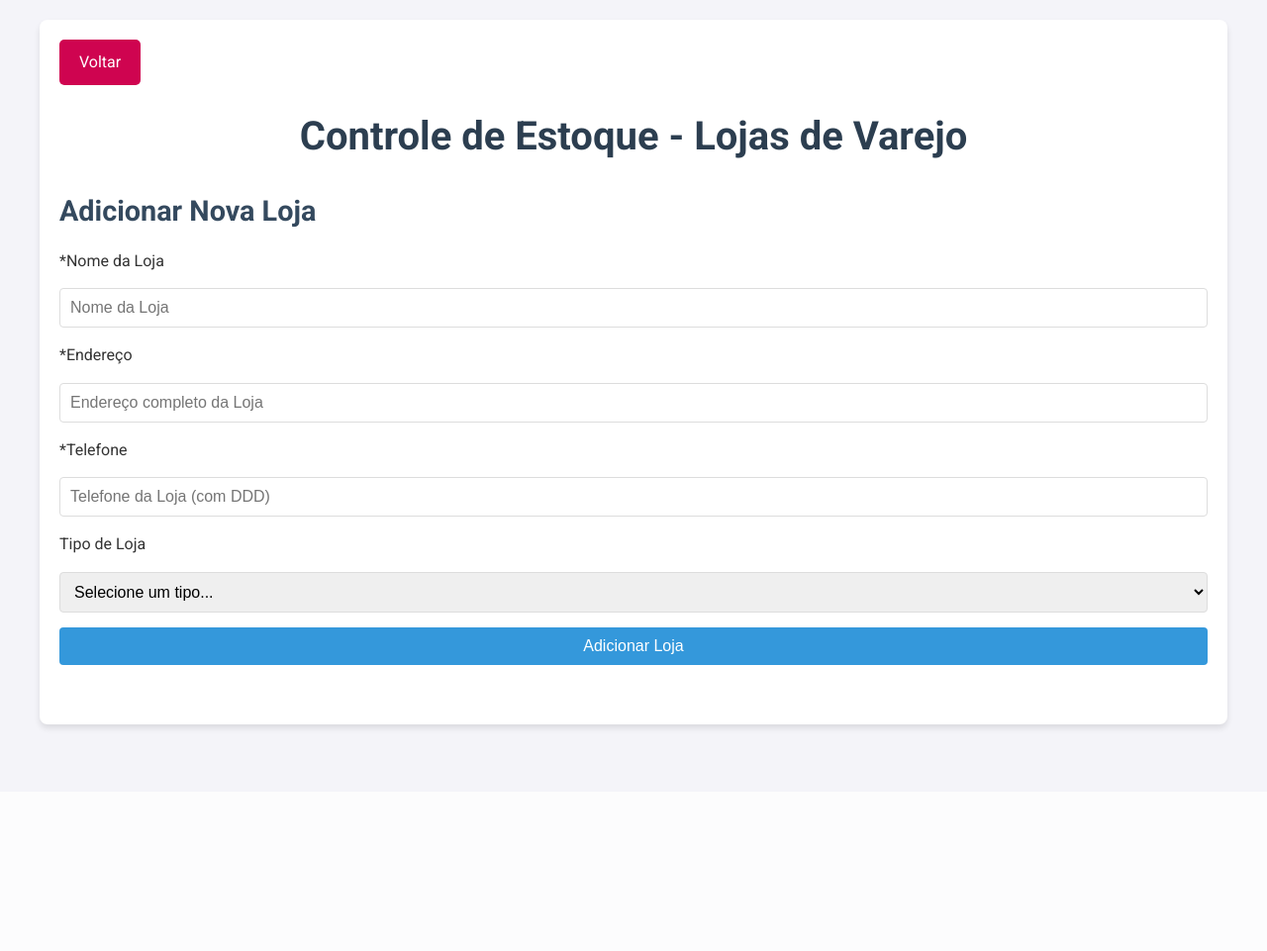
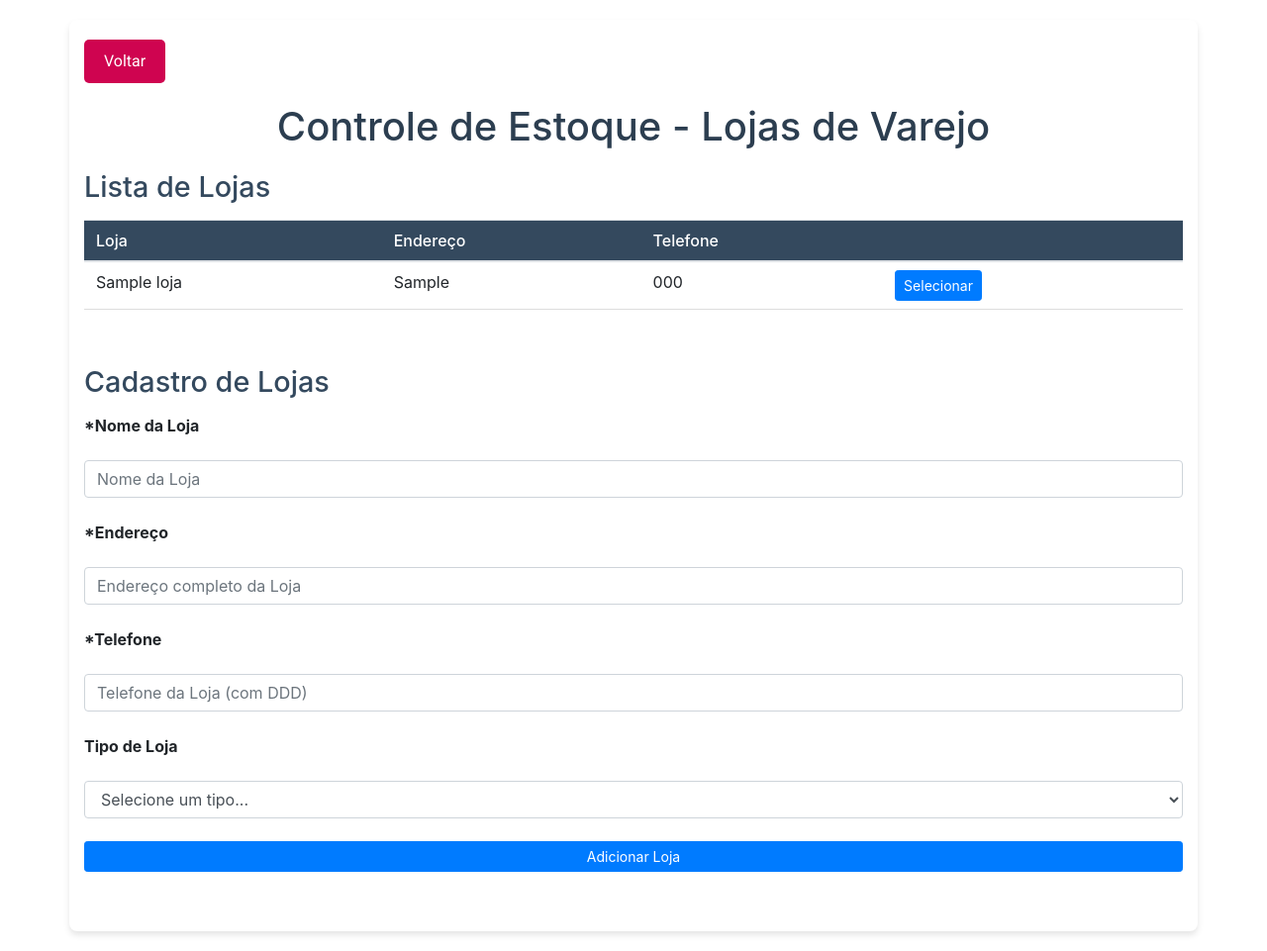
Before and after one commit to K0R0B0R0S/aps2-blackboard, a Flask app: page /lojas in a window 1280 px wide. Shown: the whole page at 99% size. Before the commit the page ends 739 px from the top, so only its background shows below. Run offline with Flask 3, Linux system fonts and the light colour scheme; tables that the repository leaves empty hold one stand-in row (values such as "Sample post"); some libraries are stand-ins or nearby versions.

Commit message:
adicionando editar loja

```diff
--- a/backend/main.py
+++ b/backend/main.py
@@ -138,27 +138,41 @@ def listar_compras():
     compras = blackboard.listar_compras()
     return render_template('controle_compras.html', compras=compras)
 
-@app.route('/lojas', methods=['GET', 'POST'])
-def listar_lojas():
+@app.route('/lojas', defaults={'loja_id': None}, methods=['GET', 'POST'])
+def listar_lojas(loja_id):
 
     lojas = blackboard.listar_lojas()  # Usando o método do Blackboard para buscar lojas
 
     form = LojaForm(request.form)
 
+    # Se a rota for chamada via POST, faz o cadastro ou atualização
     if request.method == 'POST' and form.validate():
-
         nome_loja = form.nome_loja.data
         endereco = form.endereco.data
         telefone = form.telefone.data
-        tipo_loja = form.tipo_loja.data  # Supondo que você tenha um campo no formulário para definir o tipo da loja
+        tipo_loja = form.tipo_loja.data
 
-        # Usando a fábrica para criar a loja e adicionar no blackboard
-        LojaFactory.criar_loja(tipo_loja, blackboard, nome_loja, endereco, telefone)
+        # Se a loja_id estiver presente, faz a atualização
+        if loja_id:
+            blackboard.atualizar_loja(loja_id, nome_loja, endereco, telefone)
 
-        # Agora a loja foi criada e já foi adicionada ao banco de dados
-        return redirect(url_for('listar_lojas'))
+            return redirect(url_for('listar_lojas'))  # Atualiza a lista
+        # Caso contrário, faz a inserção de uma nova loja
+        else:
+            # Usando a fábrica para criar a loja e adicionar no blackboard
+            LojaFactory.criar_loja(tipo_loja, blackboard, nome_loja, endereco, telefone)
 
-    return render_template('controle_lojas.html', lojas=lojas, form=form)
+            return redirect(url_for('listar_lojas'))
+
+    return render_template('controle_lojas.html', lojas=lojas, form=form, form_title="Cadastrar Loja", button_text="Adicionar Loja")
+
+@app.route('/editar_loja/<int:loja_id>/<string:nome_loja>/<string:endereco>/<string:telefone>', methods=['POST'])
+def editar_loja(loja_id, nome_loja, endereco, telefone):
+    # Atualiza a loja no banco de dados ou no Blackboard
+    blackboard.atualizar_loja(loja_id, nome_loja, endereco, telefone)
+
+    # Retorna uma resposta simples de sucesso ou redireciona, sem renderizar HTML
+    return '', 204  # Retorna um status 204 sem conteúdo (sucesso)
 
 @app.route('/ver_estoque_lojas', methods=['GET'])
 def ver_estoque_lojas():
--- a/backend/src/models/formularios.py
+++ b/backend/src/models/formularios.py
@@ -1,11 +1,12 @@
 import re
-from wtforms import Form, BooleanField, StringField, PasswordField, validators, IntegerField, TextAreaField, DecimalField, SelectField, DateField, FloatField
+from wtforms import Form, BooleanField, StringField, PasswordField, validators, IntegerField, TextAreaField, DecimalField, SelectField, DateField, FloatField, HiddenField
 from flask import session
 from wtforms.validators import DataRequired, Length, Optional, Regexp, NumberRange
 from wtforms import ValidationError
 from datetime import datetime
 
 class LojaForm(Form):
+    loja_id = HiddenField()
     nome_loja = StringField('*Nome da Loja', validators=[DataRequired(), Length(max=100)])
     endereco = StringField('*Endereço', validators=[DataRequired(), Length(max=200)])
     telefone = StringField('*Telefone', validators=[DataRequired(), Length(max=15)])
--- a/frontend/static/css/style_controles.css
+++ b/frontend/static/css/style_controles.css
@@ -148,7 +148,7 @@ header h1 {
 }
 
 #table-container {
-    max-height: 200px; /* Define a altura máxima da tabela */
+    max-height: 190px; /* Define a altura máxima da tabela */
     overflow-y: auto; /* Habilita o scroll vertical */
 }
 
--- a/frontend/templates/controle_lojas.html
+++ b/frontend/templates/controle_lojas.html
@@ -9,31 +9,42 @@
         </header>
 
         <!-- Tabela para exibir as lojas e seus produtos -->
-        <!-- <section class="first-section">
+        <section class="first-section">
             <h2>Lista de Lojas</h2>
+            <div id="table-container">
                 <table class="table">
                     <thead>
                         <tr>
                             <th>Loja</th>
                             <th>Endereço</th>
                             <th>Telefone</th>
+                            <th></th>
                         </tr>
                     </thead>
                     <tbody>
                         {% for loja in lojas %}
-                    <tr>
-                        <td>{{ loja.nome_loja }}</td>
-                        <td>{{ loja.endereco }}</td>
-                        <td>{{ loja.telefone }}</td>
+                        <tr
+                            data-loja-id="{{ loja.id_loja }}"
+                            data-loja-nome="{{ loja.nome_loja }}"
+                            data-loja-endereco="{{ loja.endereco }}"
+                            data-loja-telefone="{{ loja.telefone }}"
+                        >
+                            <td id="{{ loja.nome_loja }}">{{ loja.nome_loja }}</td>
+                            <td id="{{ loja.endereco }}">{{ loja.endereco }}</td>
+                            <td id="{{ loja.telefone }}">{{ loja.telefone }}</td>
+                            <td><button type="button" style="cursor: pointer;" class="btn btn-primary btn-sm select-loja">Selecionar</button></td>
+                            <input type="hidden" name="loja_id" value="{{ loja.id_loja }}">
                         </tr>
                         {% endfor %}
                     </tbody>
                 </table>
-        </section> -->
+            </div>
+
+        </section>
 
         <!-- Formulário para adicionar uma nova loja -->
         <section class="sec-section">
-            <h2>Adicionar Nova Loja</h2>
+            <h2>Cadastro de Lojas</h2>
 
             {% include '_messages.html' %}
             {% from "_formularioajuda.html" import render_field %}
@@ -44,9 +55,96 @@
                 {{ render_field(form.telefone, class="form-control", placeholder="Telefone da Loja (com DDD)") }}
                 {{ render_field(form.tipo_loja, class="form-control", placeholder="Tipo da Loja") }}
 
-                <button type="submit" id="addLoja" class="btn btn-primary btn-sm">Adicionar Loja</button>
+                <input type="hidden" name="loja_id" value="{{ form.loja_id.data }}"> <!-- hidden input para editar a loja existente -->
+
+                <button type="submit" id="addLoja" class="btn btn-primary btn-sm">{{ button_text }}</button>
+                 <!-- hidden input para editar a loja existente -->
             </form>
         </section>
     </div>
 
+    <script>
+
+    document.addEventListener('DOMContentLoaded', function() {
+
+        addEventSelect()
+
+        function preencherFormulario(row) {
+            const lojaId = row.dataset.lojaId;
+            const lojaNome = row.dataset.lojaNome;
+            const lojaEndereco = row.dataset.lojaEndereco;
+            const lojaTelefone = row.dataset.lojaTelefone;
+
+
+            // Preenche os campos do formulário com os dados do processo e define '' antes de atribuir os valores
+            const lojaIdField = document.querySelector('[name="loja_id"]');
+            if (lojaIdField) {
+                lojaIdField.value = '';
+                lojaIdField.value = lojaId;
+            }
+
+            const lojaNomeField = document.querySelector('input[name="nome_loja"]');
+            if (lojaNomeField) {
+                lojaNomeField.value = '';
+                lojaNomeField.value = lojaNome;
+            }
+
+            const lojaEnderecoField = document.querySelector('input[name="endereco"]');
+            if (lojaEnderecoField) {
+                lojaEnderecoField.value = '';
+                lojaEnderecoField.value = lojaEndereco;
+            }
+
+            const lojaTelefoneField = document.querySelector('input[name="telefone"]');
+            if (lojaTelefoneField) {
+                lojaTelefoneField.value = '';
+                lojaTelefoneField.value = lojaTelefone;
+            }
+
+            document.querySelector('button[type="submit"]').textContent = 'Atualizar Loja';
+
+        }
+
+        function addEventSelect(){
+
+            const lojaIdField = document.querySelector('[name="loja_id"]');
+            lojaIdField.value = '';
+
+            document.querySelectorAll('.select-loja').forEach(button => {
+                button.addEventListener('click', function() {
+                    const row = button.closest('tr');
+                    console.log("Selecionando loja:", row);
+                    preencherFormulario(row);
+
+                });
+            });
+        }
+
+        addlojabutton = document.getElementById('addLoja')
+
+        addlojabutton.addEventListener('click', function(){
+            const lojaIdField = document.querySelector('input[name="loja_id"]');
+            const lojaIdFieldValue = document.querySelector('input[name="loja_id"]').value;
+            const lojaNomeFieldValue = document.querySelector('input[name="nome_loja"]').value;
+            const lojaEnderecoFieldValue = document.querySelector('input[name="endereco"]').value;
+            const lojaTelefoneFieldValue = document.querySelector('input[name="telefone"]').value;
+
+            // Verifica se o campo tem valor
+            if (lojaIdField && lojaIdField.value) {
+                // Construa a URL com os parâmetros
+				fetch(`/editar_loja/${lojaIdFieldValue}/${encodeURIComponent(lojaNomeFieldValue)}/${encodeURIComponent(lojaEnderecoFieldValue)}/${encodeURIComponent(lojaTelefoneFieldValue)}`, {
+                    method: 'POST'
+                })
+
+            }
+        })
+
+
+
+    });
+
+
+
+    </script>
+
 {% endblock content %}
--- a/frontend/templates/layoutControle.html
+++ b/frontend/templates/layoutControle.html
@@ -6,6 +6,7 @@
     <title>Controle de Estoque</title>
     <link rel="stylesheet" href="{{ url_for('static', filename='css/style_controles.css') }}">
     <link href="https://fonts.googleapis.com/css2?family=Roboto:wght@400;500;700&display=swap" rel="stylesheet">
+    <link rel="stylesheet" href="https://cdn.jsdelivr.net/npm/bootstrap@4.0.0/dist/css/bootstrap.min.css" integrity="sha384-Gn5384xqQ1aoWXA+058RXPxPg6fy4IWvTNh0E263XmFcJlSAwiGgFAW/dAiS6JXm" crossorigin="anonymous">
 </head>
 
 <body>
```
Lines whose indentation alone changed are shown as unchanged.
